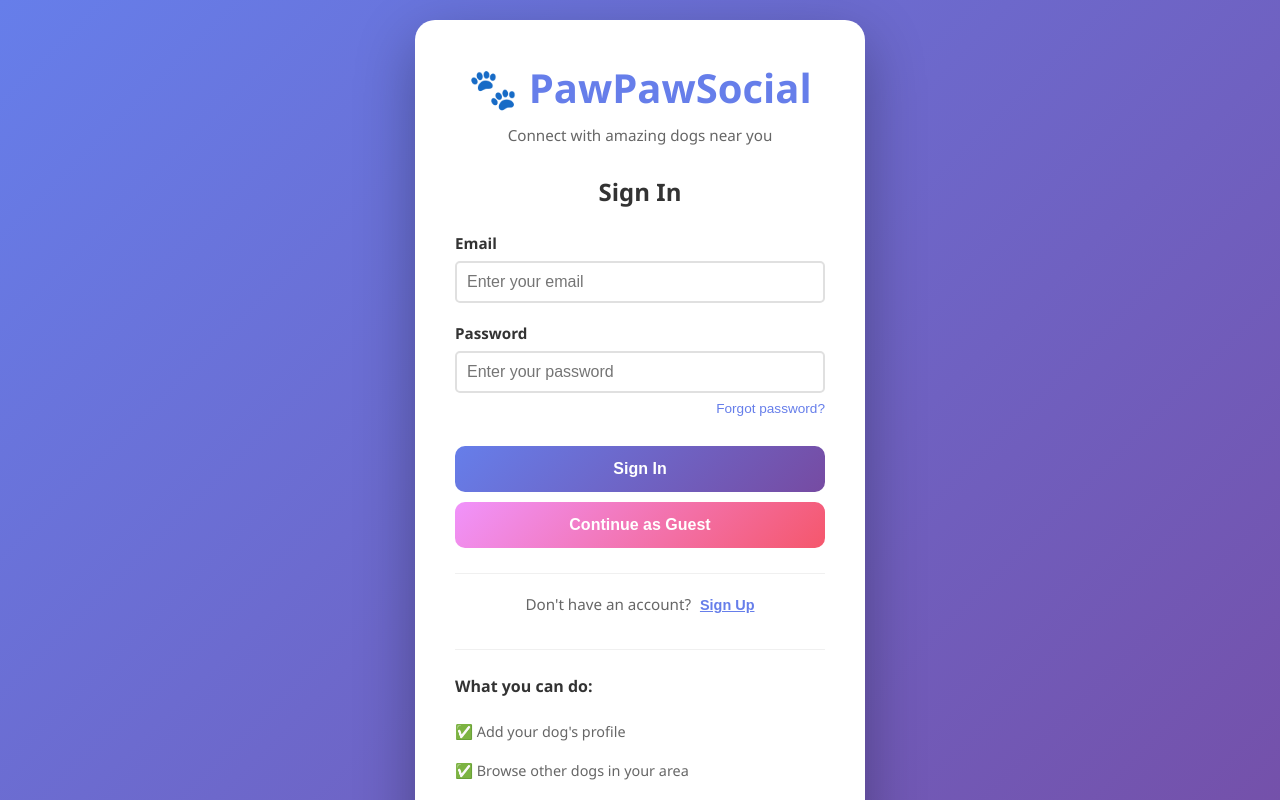
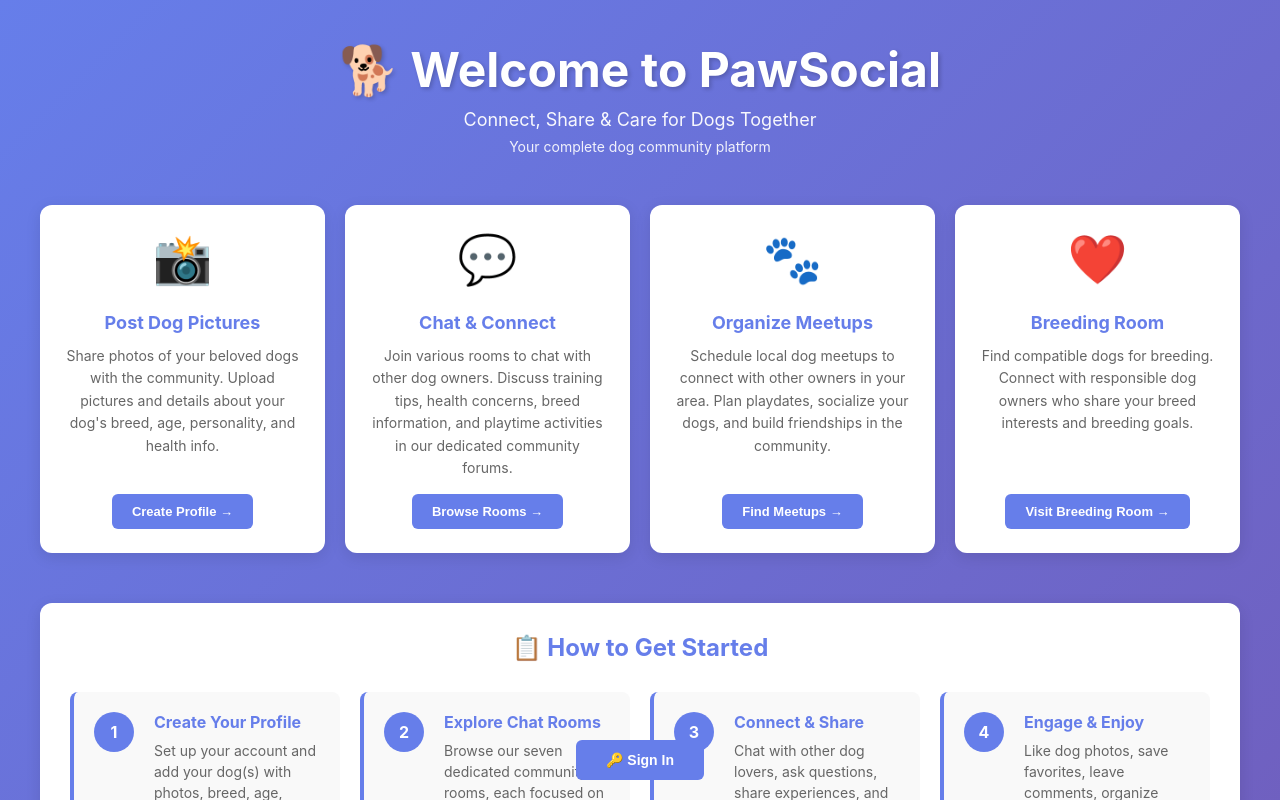
Before and after one commit to shaw2024/pawsocial, a React (Create React App) app in the folder client/: page / in a window 1280 px wide. Shown: the top 800 px of the page. Built offline with nearby package versions, Linux system fonts and the light colour scheme.

Commit message:
feat: show Getting Started page as first page for new visitors
- New/unauthenticated customers now see Getting Started page first
- Added Sign In button at the bottom of the homepage
- Customers can explore the site and features before signing in
- Improved onboarding experience for new users

```diff
--- a/client/src/App.js
+++ b/client/src/App.js
@@ -315,6 +315,39 @@ function App() {
   };
 
   if (!user) {
+    return (
+      <div className="app">
+        <GettingStarted
+          onEnter={() => setActivePage('profile')}
+          onCommunity={(roomName) => {
+            setActivePage('community');
+            setSelectedRoomId(roomName);
+          }}
+        />
+        <div style={{ position: 'fixed', bottom: 20, left: 20, right: 20, maxWidth: 'calc(100% - 40px)' }}>
+          <div style={{ display: 'flex', gap: '10px', justifyContent: 'center', flexWrap: 'wrap' }}>
+            <button
+              onClick={() => setActivePage('signin')}
+              style={{
+                padding: '12px 30px',
+                background: '#667eea',
+                color: 'white',
+                border: 'none',
+                borderRadius: '6px',
+                cursor: 'pointer',
+                fontWeight: '600',
+                fontSize: '14px'
+              }}
+            >
+              🔑 Sign In
+            </button>
+          </div>
+        </div>
+      </div>
+    );
+  }
+
+  if (activePage === 'signin') {
     return <SignIn onSignIn={setUser} />;
   }
 
```
